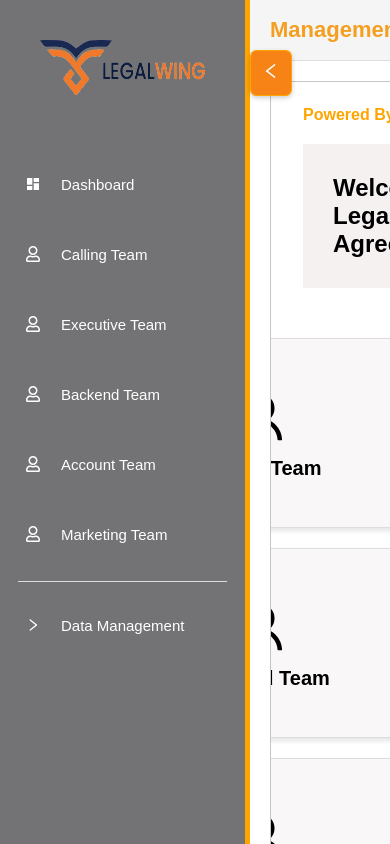
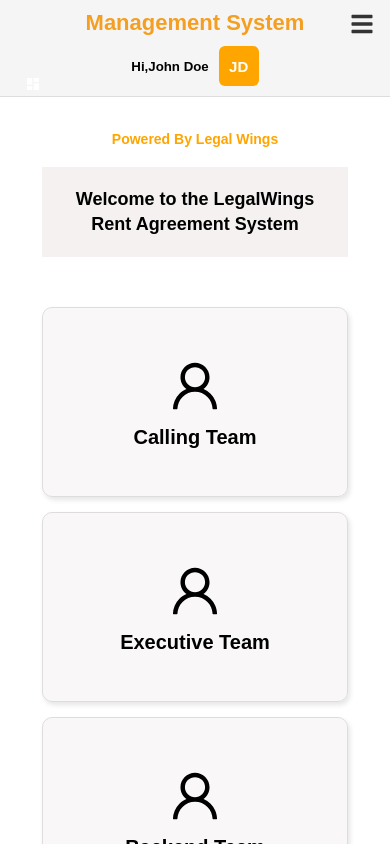
Before and after one commit to PriyankaMakrande3011/legal-wings-management-system-ui, a React (Create React App) app: page /dashboard in a window 390 px wide. Built offline with nearby package versions, Linux system fonts and the light colour scheme.

Commit message:
dashboard responsive

```diff
--- a/src/Dashboard.css
+++ b/src/Dashboard.css
@@ -1,101 +1,57 @@
-/* General styling */
 body {
   margin: 0;
   font-family: Arial, sans-serif;
 }
 
-/* Dashboard Container */
 .dashboard-container {
+  display: flex;
   height: 100vh;
-    display: flex;
+  overflow-x: hidden;
 }
 
+.right-section {
+  flex: 1;
+  display: flex;
+  flex-direction: column;
+  width: 100%;
+}
 
-
-/* Main Content */
 .main-content {
   padding: 20px;
-    flex: 1 1;
-    /* display: flex; */
-    flex-direction: column;
-    align-items: center;
-    justify-content: center;
+  flex: 1;
+  overflow-y: auto;
   border: 1px solid rgb(199, 196, 196);
-    border-radius: 10px; /* Rounded corners */
-    margin: 20px; /* Margin from all sides */
+  border-radius: 10px;
+  margin: 20px;
 }
 
-.heading-grid{
+.powered-heading h4 {
+  color: orange;
+  padding-bottom: 20px;
+}
+
+.heading-grid {
   background-color: #f5f1f1;
   margin-bottom: 50px;
   width: 100%;
 }
-.powered-heading h4{
-color: orange;
-padding-bottom: 20px;
-}
 
-.header-line{
-    width: 100%;
-}
-.heading-grid h1{
+.heading-grid h1 {
   display: flex;
   justify-content: center;
   padding: 30px;
   font-size: 21px;
-}
-.open-sider {
-    background: #2c3e50;
-    color: #fff;
-    border: none;
-    padding: 10px 15px;
-    cursor: pointer;
-    font-size: 18px;
-    margin-bottom: 20px;
-    border-radius: 5px;
+  text-align: center;
 }
 
-/* User Grid */
 .user-grid {
   display: grid;
-    grid-template-columns: repeat(3, 1fr); /* 3 columns */
-    grid-auto-rows: 190px; /* Ensure uniform height */
-    gap: 20px; /* Space between cards */
-    justify-content: center; /* Center content horizontally */
+  grid-template-columns: repeat(auto-fit, minmax(260px, 1fr));
+  gap: 20px;
+  justify-items: center;
+  grid-auto-rows: 190px;
+  width: 100%;
 }
-.user-grid > :nth-child(4),
-.user-grid > :nth-child(5) {
-  grid-column: span 1; /* Span one column */
-}
-
-.user-grid > :nth-child(6) {
-  grid-column: 2 / 4; /* Centered for 2 cards in the last row */
-}
-.user-card {
-    display: flex;
-    flex-direction: column;
-    align-items: center;
-    justify-content: center;
-    padding: 20px;
-    background-color: #e3dddd;
-    border: 1px solid #ddd;
-    border-radius: 8px;
-    box-shadow: 0 2px 5px rgba(0, 0, 0, 0.1);
-}
-
-.user-icon {
-    width: 50px;
-    height: 50px;
-    border-radius: 50%;
-    margin-bottom: 10px;
-}
-
-.user-card p {
-    margin: 0;
-    font-size: 16px;
-    font-weight: bold;
-}
-
 
 .team-card {
   display: flex;
@@ -105,7 +61,8 @@
   border: 1px solid #ddd;
   padding: 20px;
   cursor: pointer;
-    width: 350px;
+  width: 100%;
+  max-width: 450px;
   transition: transform 0.2s ease-in-out;
   text-align: center;
   border-radius: 10px;
@@ -114,22 +71,92 @@
 }
 
 .team-card:hover {
-    transform: scale(1.05); /* Slightly enlarge the card on hover */
-    box-shadow: 4px 6px 10px rgba(0, 0, 0, 0.2); /* Increase shadow depth */
-    background-color: #fff; /* Optional: Lighten the background */
-    color: #e9bf07; /* Change text color on hover */
+  transform: scale(1.05);
+  box-shadow: 4px 6px 10px rgba(0, 0, 0, 0.2);
+  background-color: #fff;
+  color: #e9bf07;
 }
 
-/* Responsive Design */
-@media (max-width: 600px) {
-    .user-grid {
-        grid-template-columns: repeat(2, 1fr);
+.team-card p {
+  font-size: 20px;
+  margin-top: 10px;
+  font-weight: bold;
+}
+
+/* Tablets and small laptops */
+@media (max-width: 1024px) {
+  .main-content {
+      margin: 10px;
+      padding: 15px;
+  }
+
+  .team-card {
+      width: 100%;
   }
 }
-.sider:not(.open) {
-    width: 260px; /* Closed state width, showing only icons */
-    overflow: visible;
+
+/* General mobile responsiveness */
+@media (max-width: 768px) {
+
+  .right-section {
+      width: 100%;
   }
-  .sider:not(.open) li span {
-    display: none; /* Hide text when closed */
+
+  .main-content {
+      margin: 10px;
+      padding: 10px;
+      border: none;
   }
+
+  .heading-grid h1 {
+      font-size: 18px !important;
+      padding: 20px;
+      line-height: 1.4;
+  }
+
+  .powered-heading h4 {
+      font-size: 14px;
+      text-align: center;
+  }
+
+  .user-grid {
+      grid-template-columns: 1fr;
+      gap: 15px;
+      width: 100%;
+  }
+
+  .team-card {
+      max-width: 100%;
+      padding: 15px;
+  }
+
+  .team-card p {
+      font-size: 16px;
+  }
+}
+
+/* Ensure header content wraps nicely on mobile */
+@media (max-width: 500px) {
+  .header {
+      flex-direction: column;
+      align-items: flex-start;
+      gap: 10px;
+  }
+
+  .user-info {
+      font-size: 14px;
+  }
+}
+
+
+/* Optional tweak for mid-sized tablets */
+@media (min-width: 935px) and (max-width: 1235px) {
+  .main-content {
+      margin: 10px;
+      padding: 15px;
+  }
+
+  .team-card {
+      width: 100%;
+  }
+}
--- a/src/Pages/Calling.css
+++ b/src/Pages/Calling.css
@@ -7,6 +7,7 @@
   flex: 1;
   display: flex;
   flex-direction: column;
+  overflow: auto;
 }
 
 .client-content-box {
--- a/src/Pages/Slider.css
+++ b/src/Pages/Slider.css
@@ -1,4 +1,4 @@
-*{
+/* *{
   margin: 0;
   padding: 0;
   box-sizing: border-box;
@@ -84,93 +84,123 @@
   background: #888787;
   transition: 0.2s cubic-bezier(0.6, -0.28, 0.735, 0.045);
 }
+  */
 
 
-/* Sidebar */
-/* .sidebar {
-  background: #2c3e50;
-  color: white;
+
+  * {
+    margin: 0;
+    padding: 0;
+    box-sizing: border-box;
+  }
+
+  a {
+    text-decoration: none;
+  }
+
+  .sidebar {
+    background: rgba(82, 82, 84, 0.804);
+    color: #f1efef;
+    /* border-right: 5px solid orange; */
     height: 100vh;
-  transition: all 0.5s ease-in-out;
-  overflow: hidden;
-  display: flex;
-  flex-direction: column;
-  align-items: center;
-  box-shadow: 3px 0px 5px rgba(0, 0, 0, 0.2);
-  border-right: 2px solid rgba(255, 255, 255, 0.1);
   }
 
   .sidebar-logo {
     display: flex;
     align-items: center;
-  justify-content: center;
-  width: 100%;
-  padding: 10px;
+    justify-content: space-between;
+    padding: 20px;
   }
 
   .sidebar-logo img {
-  width: 120px;
-  transition: all 0.3s ease;
+    width: 165px;
+    height: 55px;
+  }
+
+  .sidebar-divider {
+    border: none;
+    border-top: 1px solid #ddd;
+    margin: 10px 10px;
   }
 
   .sidebar-content {
-  width: 100%;
+    display: flex;
+    padding: 1rem 0.5rem;
+    flex-direction: column;
+    justify-content: center;
   }
 
   .sidebar-link {
     display: flex;
     align-items: center;
-  padding: 12px 20px;
     color: white;
-  text-decoration: none;
-  transition: all 0.3s ease-in-out;
-  border-radius: 5px;
-  margin: 5px;
+    gap: 20px;
+    padding: 20px 17px;
+    border-right: 4px solid transparent;
+    transition: 0.2s ease;
   }
 
   .sidebar-link:hover {
-  background: rgba(255, 255, 255, 0.2);
-  transform: translateX(5px);
-}
-
-.sidebar-icon {
-  margin-right: 10px;
-  font-size: 20px;
+    border-right: 5px solid rgb(239, 145, 13);
+    background: rgba(248, 218, 162, 0.412);
   }
 
   .sidebar-text {
-  font-size: 16px;
     white-space: nowrap;
+    font-size: 15px;
   }
 
-.sidebar-divider {
-  width: 80%;
-  margin: 10px auto;
-  border: 1px solid rgba(255, 255, 255, 0.3);
+  .slidermain-container {
+    display: flex;
+    height: 100vh;
+    position: relative;
+  }
+
+  .sidebar-toggle {
+    position: absolute;
+    top: 50px;
+    background: #f78317;
+    color: white;
+    border: 1px solid orange;
+    padding: 10px;
+    border-radius: 15%;
+    cursor: pointer;
+    box-shadow: 0px 2px 5px rgba(0, 0, 0, 0.2);
+  }
+
+  .sidebar-toggle:hover {
+    background: #888787;
+    transition: 0.2s ease;
   }
 
   .dropdown-container {
     margin-left: 20px;
   }
 
-.dropdown-link {
-  padding-left: 20px;
+  /* Slider.css */
+
+.mobile-header {
+  display: flex;
+  justify-content: flex-end;
+  padding: 12px 16px;
+  background: none; /* No background */
+  position: fixed;
+  top: 0;
+  left: 0;
+  width: 100%;
+  z-index: 1001;
 }
 
-
-.sidebar-toggle {
-  position: absolute;
-  top: 20px;
-  background: #2c3e50;
-  color: white;
-  padding: 10px;
-  border-radius: 50%;
+.hamburger-icon {
+  font-size: 24px;
   cursor: pointer;
-  transition: all 0.5s ease-in-out;
-  box-shadow: 0px 2px 5px rgba(0, 0, 0, 0.2);
+  color: #333;
+  background: none;
+  border: none;
+  outline: none;
+  transition: transform 0.2s ease-in-out;
 }
 
-.sidebar-toggle:hover {
-  background: #1e2b38;
+.hamburger-icon:hover {
   transform: scale(1.1);
-} */
+}
--- a/src/Pages/Slider.js
+++ b/src/Pages/Slider.js
@@ -1,43 +1,240 @@
-import React, { useState } from 'react'
-import { useNavigate ,useLocation, NavLink} from 'react-router-dom'
+// import React, { useState, useEffect } from 'react'
+// import { useNavigate ,useLocation, NavLink} from 'react-router-dom'
+// import logo from "../images/logo.png.png";
+// import { Link } from 'react-router-dom';
+// import {motion} from 'framer-motion'
+// import { FaRegUser } from "react-icons/fa";
+// import { FaBars } from "react-icons/fa";
+// import { MdDashboard } from "react-icons/md";
+// import { AiOutlineDown, AiOutlineRight, AiOutlineLeft } from "react-icons/ai";
+// import '../Pages/Slider.css'
+
+
+// const Slider = ({child}) => {
+//     const [isSiderOpen,setIsSiderOpen]=useState(false)
+//     const [isDataManagementOpen, setIsDataManagementOpen] = useState(false);
+//     const navigate = useNavigate();
+//     const [isMobile, setIsMobile] = useState(window.innerWidth <= 768);
+//     const location = useLocation();
+
+//     const handleResize = () => {
+//         setIsMobile(window.innerWidth <= 768);
+//         if (window.innerWidth > 768) {
+//           setIsSiderOpen(true); // Keep open on desktop
+//         } else {
+//           setIsSiderOpen(false); // Collapse on mobile
+//         }
+//       };
+
+//       useEffect(() => {
+//         handleResize();
+//         window.addEventListener('resize', handleResize);
+//         return () => window.removeEventListener('resize', handleResize);
+//       }, []);
+
+// const toggleSider =() =>{
+//     setIsSiderOpen(!isSiderOpen)
+
+// }
+
+
+
+// const toggleDataManagement = () => {
+//     setIsDataManagementOpen(!isDataManagementOpen);
+// };
+
+// const handleClientClick = () => {
+//     navigate('/clients'); // Navigate to the Client Page
+// };
+
+// const teams = [
+//     { name: 'Dashboard', path: '/dashboard',icon:<MdDashboard /> },
+//     { name: 'Calling Team', path: '/calling-team',icon:<FaRegUser /> },
+//     { name: 'Executive Team', path: '/executive-team' ,icon:<FaRegUser /> },
+//     { name: 'Backend Team', path: '/backend-team',icon:<FaRegUser />  },
+//     { name: 'Account Team', path: '/accountancy-team' ,icon:<FaRegUser /> },
+//     { name: 'Marketing Team', path: '/marketing-team',icon:<FaRegUser />  },
+//     {
+//         name: 'Data Management',
+//         path: '/data-management',
+//         icon: isDataManagementOpen ? <AiOutlineDown /> : <AiOutlineRight />,
+//         subRoutes: [
+//             { name: 'Client', path: '/clients', icon: <FaRegUser /> },
+//         ],
+//     },
+// ];
+
+// const showAnimation = {
+//     hidden: {
+//         width : 0,
+//         opacity: 0,
+//         transition:{
+//             duration:0.5,
+//         }
+//     },
+//     show:{
+//         width: "auto",
+//         opacity: 1,
+//         transition:{
+//             duration:0.2,
+//         }
+//     }
+// }
+//   return (
+
+
+// <div className='slidermain-container'>
+// {isMobile && (
+//         <div className="mobile-header">
+//           <FaBars className="hamburger-icon" onClick={toggleSider} />
+//         </div>
+//       )}
+//     <motion.div
+//                 onMouseEnter={() => setIsSiderOpen(true)}
+//                 onMouseLeave={() => setIsSiderOpen(false)}
+//                 initial={{ width: isMobile ? 0 : "80px" }}
+//                 animate={{ width: isSiderOpen ? "250px" : (isMobile ? 0 : "80px") }}
+//                 transition={{ type: "spring", stiffness: 120, damping: 12 }}
+//                   className='sidebar'
+//                 >
+//         <div className='sidebar-logo'>
+//            <div className='sidebar-logo'>
+// {isSiderOpen && <img src={logo} alt="Logo" />}
+// </div>
+
+//         </div>
+
+// <section className='sidebar-content'>
+//     {teams.map((team, index) => (
+//         <div key={team.name}>
+//             {/* Add <hr> before "Data Management" */}
+//             {team.name === 'Data Management' && <hr className='sidebar-divider' />}
+
+//             {/* If no subRoutes, render normally */}
+//             {!team.subRoutes ? (
+//                 <NavLink to={team.path} className='sidebar-link'>
+//                     <div className='sidebar-icon'>{team.icon}</div>
+//                     {isSiderOpen && (
+//                         <motion.div className='sidebar-text'>
+//                             {team.name}
+//                         </motion.div>
+//                     )}
+//                 </NavLink>
+//             ) : (
+//                 <div>
+//                     {/* Only show parent route if the sidebar is expanded */}
+//                     {isSiderOpen && (
+//                         <div
+//                             className='sidebar-link'
+//                             onClick={toggleDataManagement}
+//                         >
+//                             <div className='sidebar-icon'>
+//                                 {isDataManagementOpen ? <AiOutlineDown /> : <AiOutlineRight />}
+//                             </div>
+//                             <motion.div className='sidebar-text'>
+//                                 {team.name}
+//                             </motion.div>
+//                         </div>
+//                     )}
+
+//                     {/* Always show subRoutes in collapsed or expanded state */}
+//                     {(isSiderOpen && isDataManagementOpen || !isSiderOpen) && (
+//                         <motion.div
+//                             className={isSiderOpen ? 'dropdown-container' : ''}
+//                             initial={{ height: 0 }}
+//                             animate={{ height: isSiderOpen ? "auto" : "initial" }}
+//                             exit={{ height: 0 }}
+//                         >
+//                             {team.subRoutes.map((subRoute) => (
+//                                 <NavLink
+//                                     to={subRoute.path}
+//                                     key={subRoute.name}
+//                                     className='sidebar-link dropdown-link'
+//                                 >
+//                                     <div className='sidebar-icon'>{subRoute.icon}</div>
+//                                     {isSiderOpen && (
+//                                         <div className='sidebar-text'>
+//                                             {subRoute.name}
+//                                         </div>
+//                                     )}
+//                                 </NavLink>
+//                             ))}
+//                         </motion.div>
+//                     )}
+//                 </div>
+//             )}
+//         </div>
+//     ))}
+// </section>
+
+
+
+
+//     </motion.div>
+//     {!isMobile && (
+//         <motion.div
+//           animate={{ left: isSiderOpen ? "250px" : "80px" }}
+//           transition={{ type: "spring", stiffness: 120, damping: 12 }}
+//           className="sidebar-toggle"
+//           onClick={toggleSider}
+//         >
+//           {isSiderOpen ? <AiOutlineLeft size={20} /> : <AiOutlineRight size={20} />}
+//         </motion.div>
+//       )}
+//     </div>
+//   );
+// };
+
+// export default Slider
+
+
+
+import React, { useState, useEffect } from 'react';
+import { useNavigate, useLocation, NavLink } from 'react-router-dom';
 import logo from "../images/logo.png.png";
-import { Link } from 'react-router-dom';
-import {motion} from 'framer-motion'
-import { FaRegUser } from "react-icons/fa";
-import { FaBars } from "react-icons/fa";
+import { motion } from 'framer-motion';
+import { FaRegUser, FaBars } from "react-icons/fa";
 import { MdDashboard } from "react-icons/md";
 import { AiOutlineDown, AiOutlineRight, AiOutlineLeft } from "react-icons/ai";
-import '../Pages/Slider.css'
+import '../Pages/Slider.css';
 
-
-const Slider = ({child}) => {
-    const [isSiderOpen,setIsSiderOpen]=useState(false)
+const Slider = ({ child }) => {
+  const [isSiderOpen, setIsSiderOpen] = useState(false);
   const [isDataManagementOpen, setIsDataManagementOpen] = useState(false);
   const navigate = useNavigate();
+  const [isMobile, setIsMobile] = useState(window.innerWidth <= 768);
   const location = useLocation();
 
-const toggleSider =() =>{
-    setIsSiderOpen(!isSiderOpen)
+  const handleResize = () => {
+    setIsMobile(window.innerWidth <= 768);
+    if (window.innerWidth > 768) {
+      setIsSiderOpen(true); // Open on desktop
+    } else {
+      setIsSiderOpen(false); // Collapse on mobile
+    }
+  };
 
-}
+  useEffect(() => {
+    handleResize();
+    window.addEventListener('resize', handleResize);
+    return () => window.removeEventListener('resize', handleResize);
+  }, []);
 
-
+  const toggleSider = () => {
+    setIsSiderOpen(!isSiderOpen);
+  };
 
   const toggleDataManagement = () => {
     setIsDataManagementOpen(!isDataManagementOpen);
   };
 
-const handleClientClick = () => {
-    navigate('/clients'); // Navigate to the Client Page
-};
-
   const teams = [
-    { name: 'Dashboard', path: '/dashboard',icon:<MdDashboard /> },
-    { name: 'Calling Team', path: '/calling-team',icon:<FaRegUser /> },
-    { name: 'Executive Team', path: '/executive-team' ,icon:<FaRegUser /> },
-    { name: 'Backend Team', path: '/backend-team',icon:<FaRegUser />  },
-    { name: 'Account Team', path: '/accountancy-team' ,icon:<FaRegUser /> },
-    { name: 'Marketing Team', path: '/marketing-team',icon:<FaRegUser />  },
+    { name: 'Dashboard', path: '/dashboard', icon: <MdDashboard /> },
+    { name: 'Calling Team', path: '/calling-team', icon: <FaRegUser /> },
+    { name: 'Executive Team', path: '/executive-team', icon: <FaRegUser /> },
+    { name: 'Backend Team', path: '/backend-team', icon: <FaRegUser /> },
+    { name: 'Account Team', path: '/accountancy-team', icon: <FaRegUser /> },
+    { name: 'Marketing Team', path: '/marketing-team', icon: <FaRegUser /> },
     {
       name: 'Data Management',
       path: '/data-management',
@@ -48,46 +245,31 @@
     },
   ];
 
-const showAnimation = {
-    hidden: {
-        width : 0,
-        opacity: 0,
-        transition:{
-            duration:0.5,
-        }
-    },
-    show:{
-        width: "auto",
-        opacity: 1,
-        transition:{
-            duration:0.2,
-        }
-    }
-}
   return (
+    <div className='slidermain-container'>
+      {isMobile && (
+        <div className="mobile-header">
+          <FaBars className="hamburger-icon" onClick={toggleSider} />
+        </div>
+      )}
 
-
-<div className='slidermain-container'>
-    <motion.div initial={{ width: "80px" }}
-               animate={{ width: isSiderOpen ? "250px" : "80px" }}
+      <motion.div
+        onMouseEnter={() => setIsSiderOpen(true)}
+        onMouseLeave={() => setIsSiderOpen(false)}
+        initial={{ width: isMobile ? 0 : "80px" }}
+        animate={{ width: isSiderOpen ? "250px" : (isMobile ? 0 : "80px") }}
         transition={{ type: "spring", stiffness: 120, damping: 12 }}
         className='sidebar'
-                onMouseEnter={() => setIsSiderOpen(true)}
-                onMouseLeave={() => setIsSiderOpen(false)}>
-        <div className='sidebar-logo'>
+      >
         <div className='sidebar-logo'>
           {isSiderOpen && <img src={logo} alt="Logo" />}
-</div>
-
         </div>
 
         <section className='sidebar-content'>
           {teams.map((team, index) => (
             <div key={team.name}>
-            {/* Add <hr> before "Data Management" */}
               {team.name === 'Data Management' && <hr className='sidebar-divider' />}
 
-            {/* If no subRoutes, render normally */}
               {!team.subRoutes ? (
                 <NavLink to={team.path} className='sidebar-link'>
                   <div className='sidebar-icon'>{team.icon}</div>
@@ -99,22 +281,19 @@
                 </NavLink>
               ) : (
                 <div>
-                    {/* Only show parent route if the sidebar is expanded */}
                   {isSiderOpen && (
                     <div
                       className='sidebar-link'
                       onClick={toggleDataManagement}
                     >
                       <div className='sidebar-icon'>
-                                {isDataManagementOpen ? <AiOutlineDown /> : <AiOutlineRight />}
+                        {team.icon}
                       </div>
                       <motion.div className='sidebar-text'>
                         {team.name}
                       </motion.div>
                     </div>
                   )}
-
-                    {/* Always show subRoutes in collapsed or expanded state */}
                   {(isSiderOpen && isDataManagementOpen || !isSiderOpen) && (
                     <motion.div
                       className={isSiderOpen ? 'dropdown-container' : ''}
@@ -143,23 +322,20 @@
             </div>
           ))}
         </section>
+      </motion.div>
 
-
-
-
-    </motion.div>
+      {!isMobile && (
         <motion.div
-                initial={{ left: "75 px" }}
           animate={{ left: isSiderOpen ? "250px" : "80px" }}
           transition={{ type: "spring", stiffness: 120, damping: 12 }}
           className="sidebar-toggle"
-
+          onClick={toggleSider}
         >
           {isSiderOpen ? <AiOutlineLeft size={20} /> : <AiOutlineRight size={20} />}
         </motion.div>
+      )}
+    </div>
+  );
+};
 
-</div>
-  )
-}
-
-export default Slider
+export default Slider;
```
Also changed, not shown: src/Pages/AddLead.css (+33 -0 lines), src/Pages/AddLeadPage.js (+32 -4 lines), src/Pages/CallingTeam.js (+7 -2 lines), src/Pages/ClientPage.css (+19 -1 lines). Lines whose indentation alone changed are shown as unchanged.
